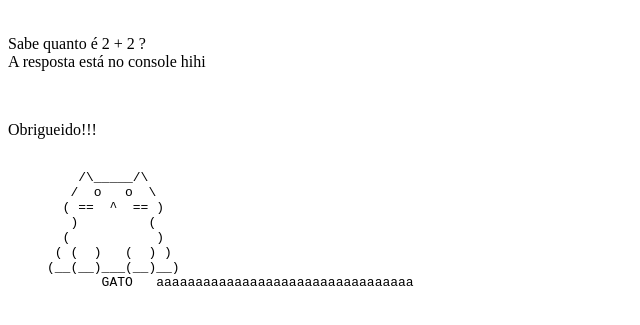
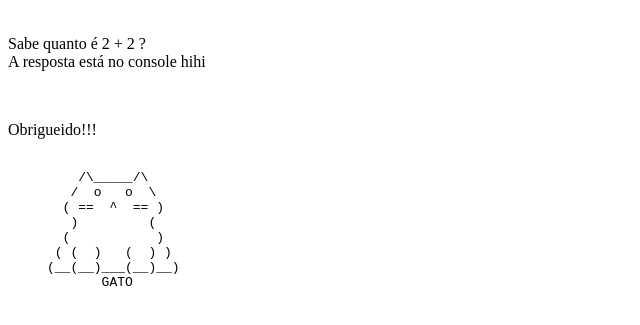
Before and after one commit to zarquells/Boletim-Escolar.beta, a plain HTML site: page index.html in a window 1280 px wide. Shown: the part 113-438 px from the top of the page, without its empty margins (0-640 px from the left). Drawn offline with Linux system fonts and the light colour scheme.

Commit message:
Update index.html

```diff
--- a/index.html
+++ b/index.html
@@ -29,7 +29,7 @@
        (           )
       ( (  )   (  ) )
      (__(__)___(__)__)
-            GATO   aaaaaaaaaaaaaaaaaaaaaaaaaaaaaaaaa
+            GATO
     </pre>
 
 </body>
```
